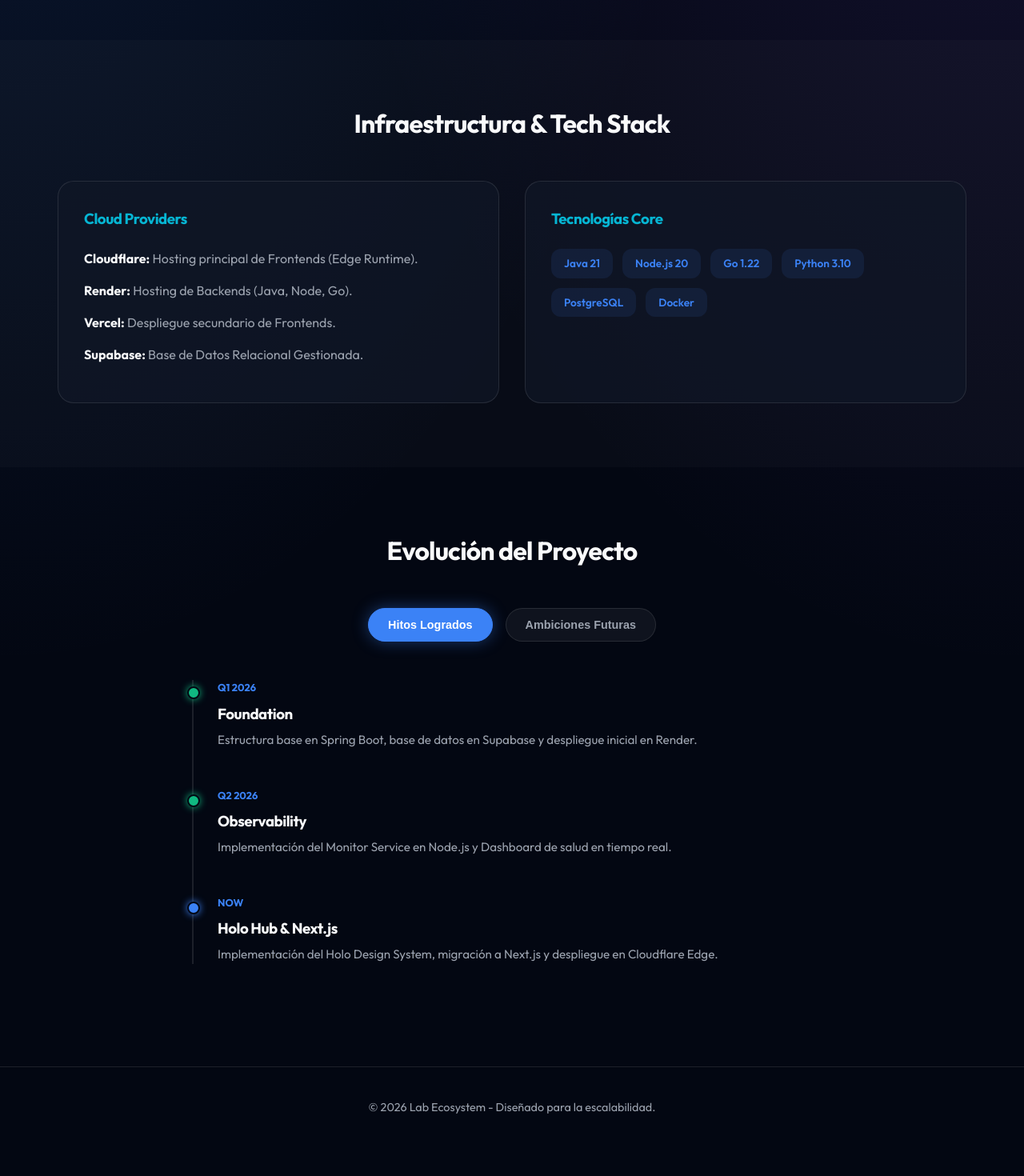
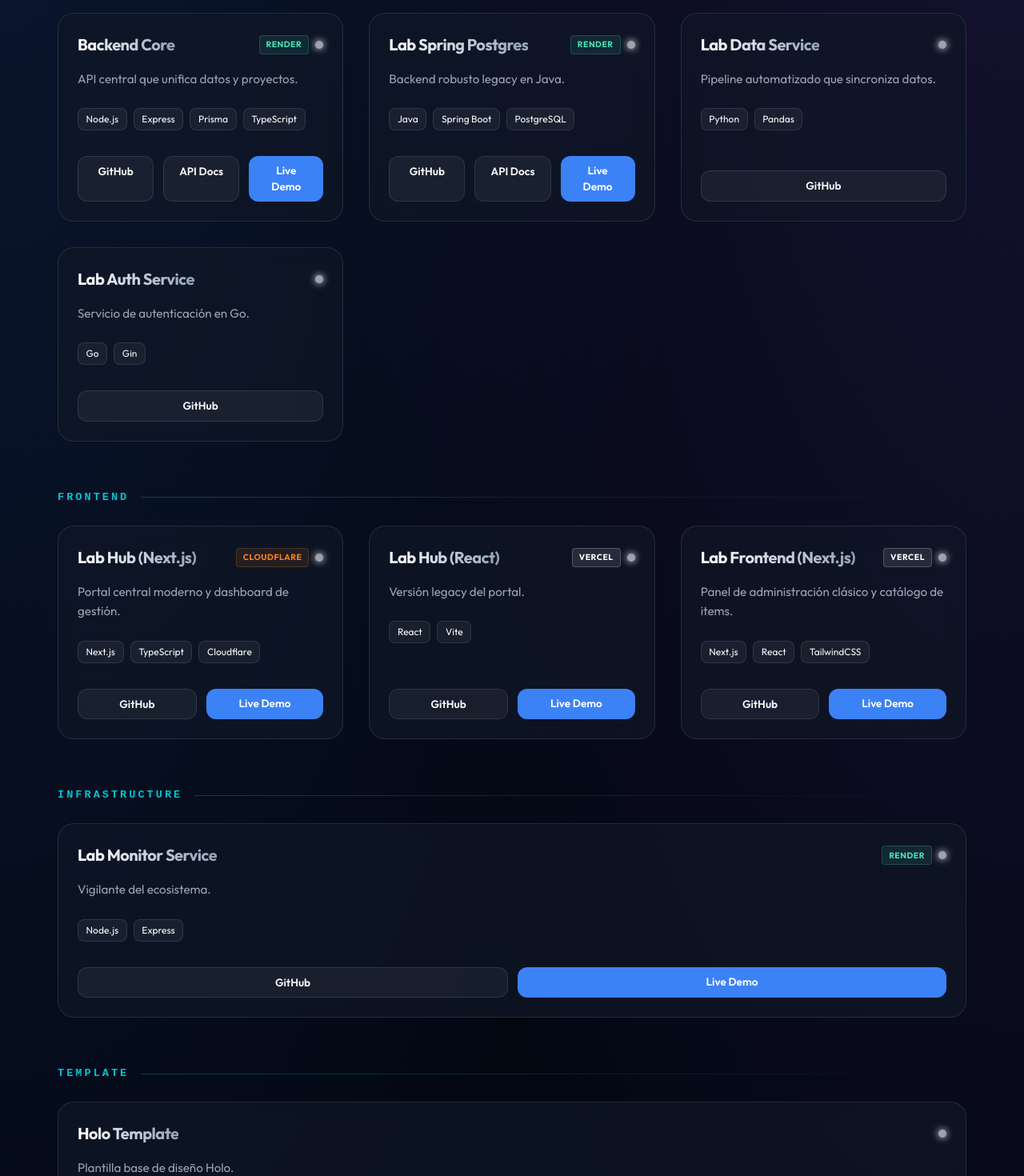
Before and after one commit to SvarogMyl/lab-hub-react, a React (Vite) app: page / in a window 1280 px wide. Shown: the part 600-2070 px from the top of the page at 80% size. Before the commit the page ends 2035 px from the top, so only its background shows below. Built offline with nearby package versions, Linux system fonts and the light colour scheme; no server answers.

Commit message:
feat: add static JSON fallback for API resilience

```diff
--- /dev/null
+++ b/public/fallback_projects.json
@@ -0,0 +1,128 @@
+[
+  {
+    "id": "11111111-1111-1111-1111-111111111111",
+    "title": "Lab Hub (Next.js)",
+    "description_es": "Portal central moderno y dashboard de gestión.",
+    "description_en": "Modern central portal and management dashboard.",
+    "tech_stack": ["Next.js", "TypeScript", "Cloudflare"],
+    "status": "LIVE",
+    "repo_url": "https://github.com/SvarogMyl/lab-hub-nextjs",
+    "live_url": "https://lab-hub-nextjs.yannickvalderasm.workers.dev/",
+    "docs_url": "",
+    "category": "FRONTEND",
+    "hosting": "Cloudflare",
+    "createdAt": "2026-05-14T00:00:00Z"
+  },
+  {
+    "id": "22222222-2222-2222-2222-222222222222",
+    "title": "Backend Core",
+    "description_es": "API central que unifica datos y proyectos.",
+    "description_en": "Central API unifying data and projects.",
+    "tech_stack": ["Node.js", "Express", "Prisma", "TypeScript"],
+    "status": "LIVE",
+    "repo_url": "https://github.com/SvarogMyl/lab-core-node",
+    "live_url": "https://lab-core-node.onrender.com",
+    "docs_url": "https://lab-core-node.onrender.com/api-docs",
+    "category": "BACKEND",
+    "hosting": "Render",
+    "createdAt": "2026-05-13T00:00:00Z"
+  },
+  {
+    "id": "33333333-3333-3333-3333-333333333333",
+    "title": "Lab Spring Postgres",
+    "description_es": "Backend robusto legacy en Java.",
+    "description_en": "Robust legacy backend in Java.",
+    "tech_stack": ["Java", "Spring Boot", "PostgreSQL"],
+    "status": "LIVE",
+    "repo_url": "https://github.com/SvarogMyl/lab-spring-postgres",
+    "live_url": "https://lab-spring-postgres.onrender.com/health",
+    "docs_url": "https://lab-spring-postgres.onrender.com/swagger-ui/index.html",
+    "category": "BACKEND",
+    "hosting": "Render",
+    "createdAt": "2026-05-01T00:00:00Z"
+  },
+  {
+    "id": "44444444-4444-4444-4444-444444444444",
+    "title": "Lab Monitor Service",
+    "description_es": "Vigilante del ecosistema.",
+    "description_en": "Ecosystem watchdog.",
+    "tech_stack": ["Node.js", "Express"],
+    "status": "LIVE",
+    "repo_url": "https://github.com/SvarogMyl/lab-monitor-service",
+    "live_url": "https://lab-monitor-service.onrender.com/",
+    "docs_url": "",
+    "category": "INFRASTRUCTURE",
+    "hosting": "Render",
+    "createdAt": "2026-05-12T00:00:00Z"
+  },
+  {
+    "id": "55555555-5555-5555-5555-555555555555",
+    "title": "Lab Hub (React)",
+    "description_es": "Versión legacy del portal.",
+    "description_en": "Legacy version of the portal.",
+    "tech_stack": ["React", "Vite"],
+    "status": "LEGACY",
+    "repo_url": "https://github.com/SvarogMyl/lab-hub-react",
+    "live_url": "https://lab-hub-react.vercel.app/",
+    "docs_url": "",
+    "category": "FRONTEND",
+    "hosting": "Vercel",
+    "createdAt": "2026-05-12T00:00:00Z"
+  },
+  {
+    "id": "66666666-6666-6666-6666-666666666666",
+    "title": "Lab Data Service",
+    "description_es": "Pipeline automatizado que sincroniza datos.",
+    "description_en": "Automated data sync pipeline.",
+    "tech_stack": ["Python", "Pandas"],
+    "status": "LIVE",
+    "repo_url": "https://github.com/SvarogMyl/lab-data-service",
+    "live_url": "",
+    "docs_url": "",
+    "category": "BACKEND",
+    "hosting": "None",
+    "createdAt": "2026-05-03T00:00:00Z"
+  },
+  {
+    "id": "77777777-7777-7777-7777-777777777777",
+    "title": "Lab Auth Service",
+    "description_es": "Servicio de autenticación en Go.",
+    "description_en": "Authentication service in Go.",
+    "tech_stack": ["Go", "Gin"],
+    "status": "PENDING",
+    "repo_url": "https://github.com/SvarogMyl/lab-auth-service",
+    "live_url": "",
+    "docs_url": "",
+    "category": "BACKEND",
+    "hosting": "None",
+    "createdAt": "2026-05-12T00:00:00Z"
+  },
+  {
+    "id": "88888888-8888-8888-8888-888888888888",
+    "title": "Holo Template",
+    "description_es": "Plantilla base de diseño Holo.",
+    "description_en": "Holo design base template.",
+    "tech_stack": ["Next.js", "CSS"],
+    "status": "OSS",
+    "repo_url": "https://github.com/SvarogMyl/lab-template-holo",
+    "live_url": "",
+    "docs_url": "",
+    "category": "TEMPLATE",
+    "hosting": "None",
+    "createdAt": "2026-05-12T00:00:00Z"
+  },
+  {
+    "id": "99999999-9999-9999-9999-999999999999",
+    "title": "Lab Frontend (Next.js)",
+    "description_es": "Panel de administración clásico y catálogo de items.",
+    "description_en": "Classic admin panel and items catalog.",
+    "tech_stack": ["Next.js", "React", "TailwindCSS"],
+    "status": "LIVE",
+    "repo_url": "https://github.com/SvarogMyl/lab-frontend-nextjs",
+    "live_url": "https://lab-frontend-nextjs.vercel.app/",
+    "docs_url": "",
+    "category": "FRONTEND",
+    "hosting": "Vercel",
+    "createdAt": "2026-05-01T00:00:00Z"
+  }
+]
--- a/src/App.jsx
+++ b/src/App.jsx
@@ -26,7 +26,16 @@ function App() {
         setStatuses(statusData);
         setDbProjects(projectsData);
       } catch (error) {
-        console.error('Error fetching ecosystem data:', error);
+        console.error('Error fetching ecosystem data, using fallback...', error);
+        try {
+          const fallbackRes = await fetch('/fallback_projects.json');
+          if (fallbackRes.ok) {
+            const fallbackData = await fallbackRes.json();
+            setDbProjects(fallbackData);
+          }
+        } catch (fbErr) {
+          console.error('Error fetching fallback data', fbErr);
+        }
       } finally {
         setLoading(false);
       }
```
